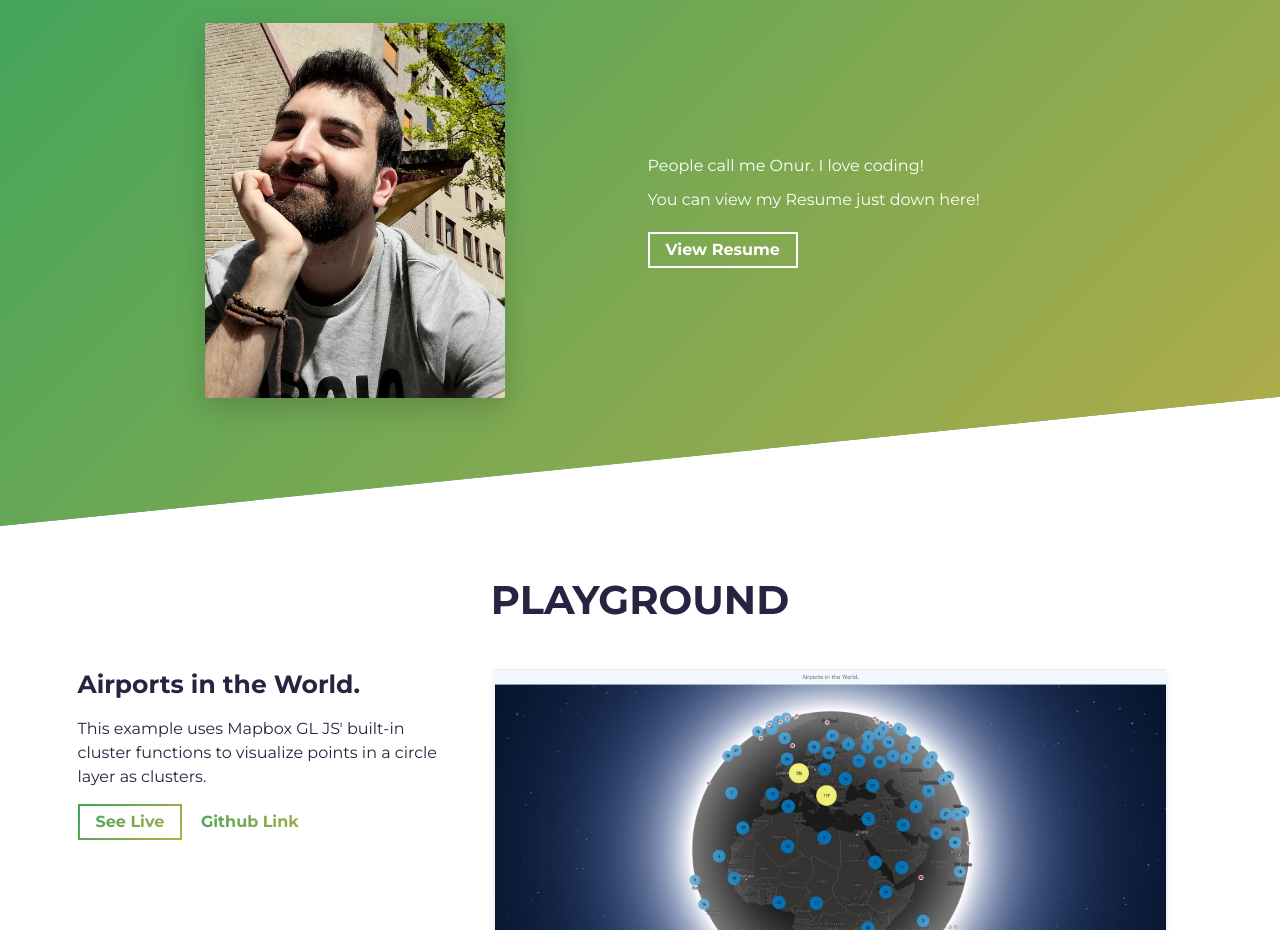
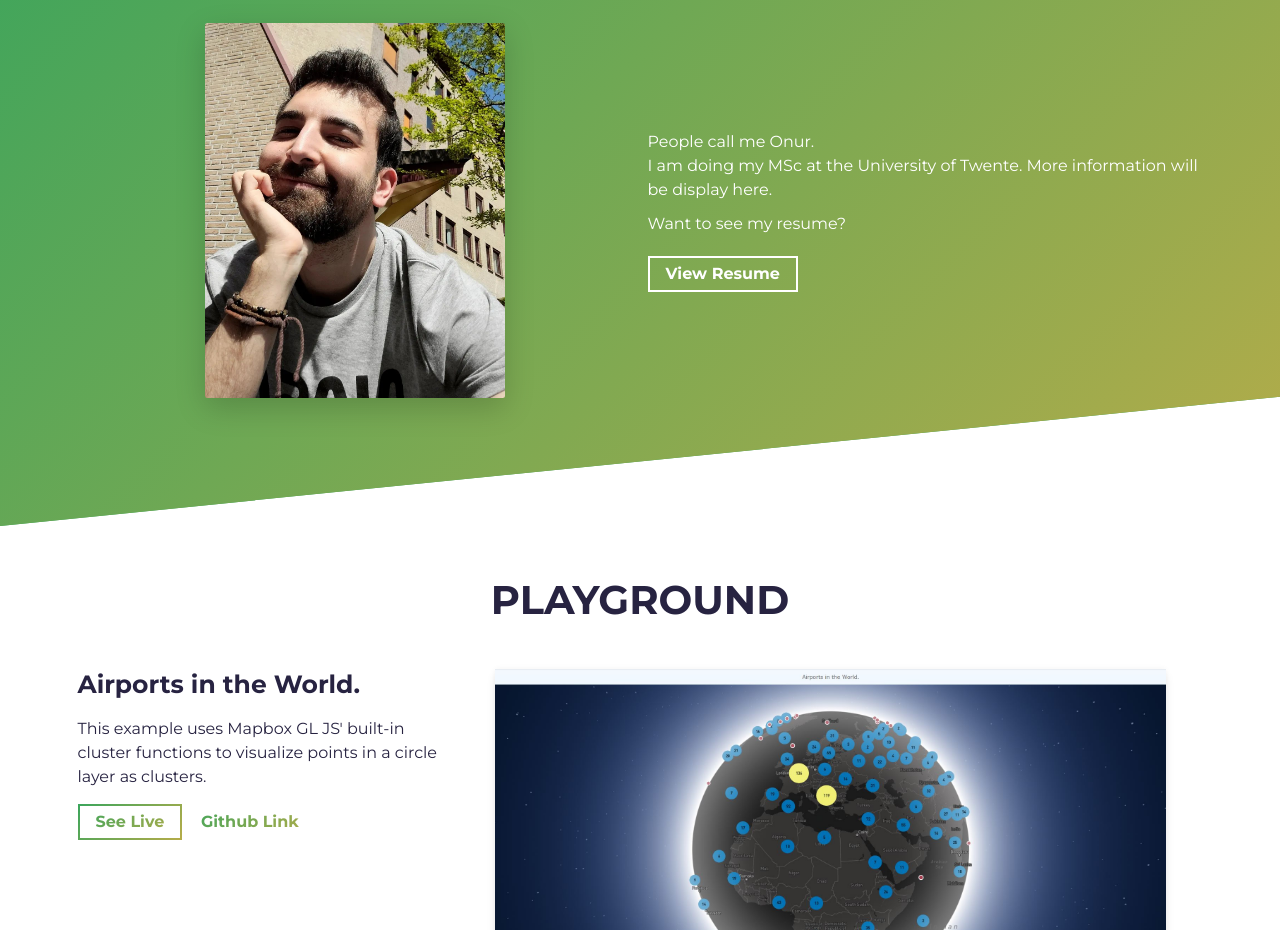
Before and after one commit to onrcrpk/Mysite, a website built with Parcel: page src/index.html in a window 1280 px wide. Shown: the part 920-1850 px from the top of the page. Built offline with nearby package versions, Linux system fonts and the light colour scheme.

Commit message:
Update index.html

```diff
--- a/src/index.html
+++ b/src/index.html
@@ -77,10 +77,11 @@
           <div class="col-md-6 col-sm-12">
             <div class="about-wrapper__info load-hidden">
               <p class="about-wrapper__info-text">
-                People call me Onur. I love coding!
+                People call me Onur.<br>
+				I am doing my MSc at the University of Twente. More information will be display here.
               </p>
               <p class="about-wrapper__info-text">
-                You can view my Resume just down here!
+                Want to see my resume?
               </p>
               <span class="d-flex mt-3">
                 <a
```
